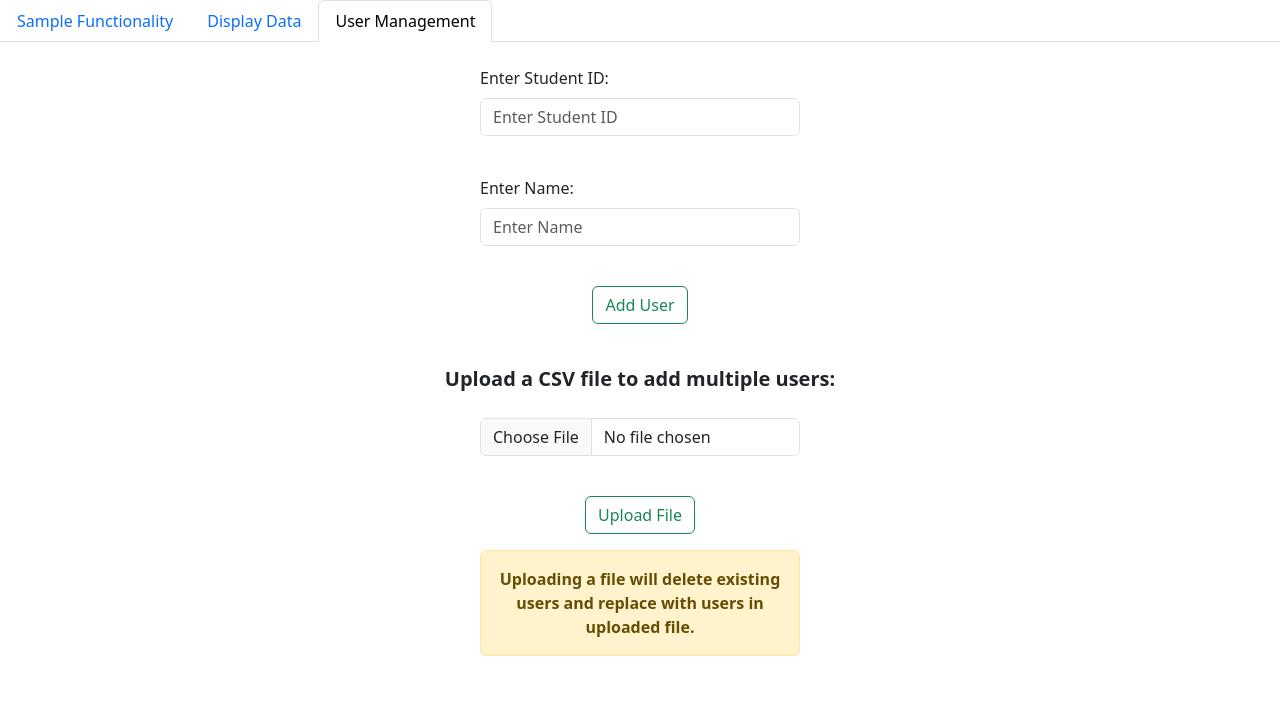
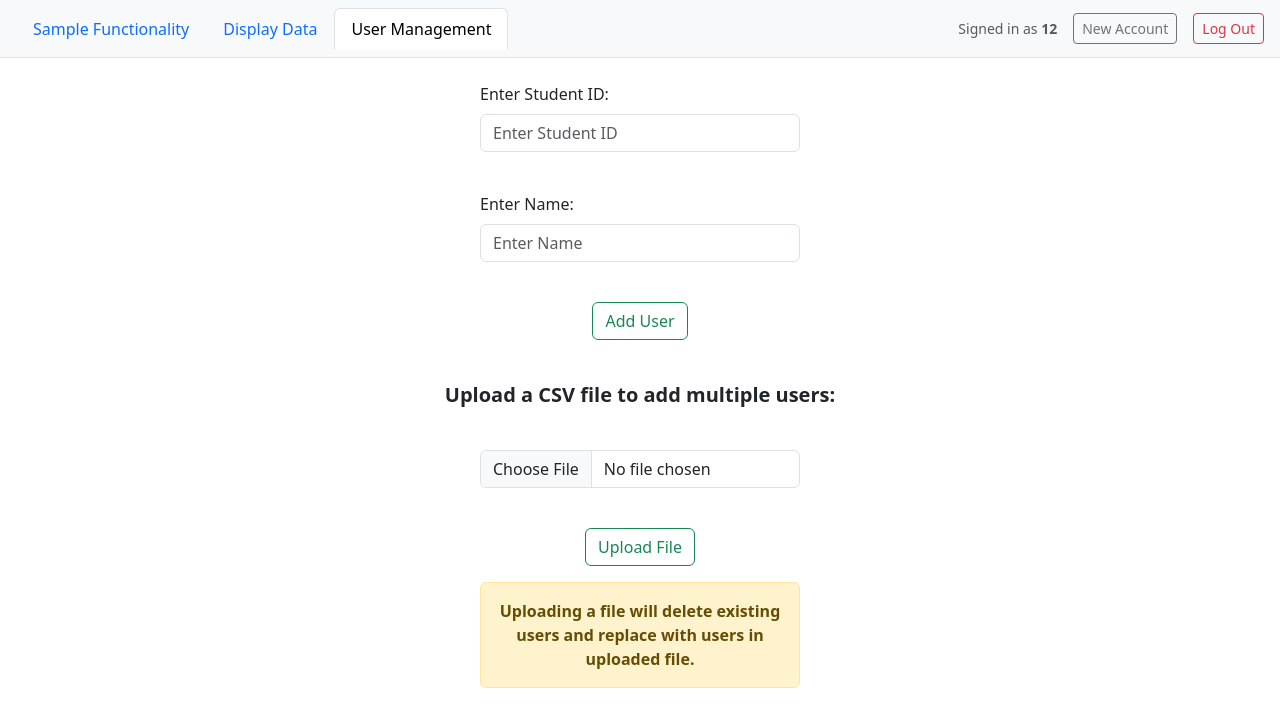
Before and after one commit to 1399999/GLHSPasses, a Flask app: page /user in a window 1280 px wide. Shown: the top 727 px of the page. Run offline with Flask 3, Linux system fonts and the light colour scheme; a user stored in the database is signed in.

Commit message:
Adds a new login system (5)

```diff
--- a/Templates/user.html
+++ b/Templates/user.html
@@ -4,19 +4,25 @@
     <meta charset="UTF-8">
     <meta name="viewport" content="width=device-width, initial-scale=1.0">
     <link href="https://cdn.jsdelivr.net/npm/bootstrap@5.3.8/dist/css/bootstrap.min.css" rel="stylesheet">
-    <title>Flask Input Form</title>
+    <title>User Management</title>
 </head>
 <body>
-        <nav>
-            <div class="nav nav-tabs" id="nav-tab" role="tablist">
-                <a class="nav-item nav-link" id="nav-home-tab" data-toggle="tab" href="/" role="tab" aria-controls="nav-home" aria-selected="false">Sample Functionality</a>
-                <a class="nav-item nav-link" id="nav-profile-tab" data-toggle="tab" href="/data" role="tab" aria-controls="nav-profile" aria-selected="false">Display Data</a>
-                <a class="nav-item nav-link active" id="nav-contact-tab" data-toggle="tab" href="/user" role="tab" aria-controls="nav-user" aria-selected="true">User Management</a>
+    <nav class="navbar navbar-expand navbar-light bg-light border-bottom px-3">
+        <div class="nav nav-tabs border-0 me-auto" id="nav-tab" role="tablist">
+            <a class="nav-item nav-link" href="/">Sample Functionality</a>
+            <a class="nav-item nav-link" href="/data">Display Data</a>
+            <a class="nav-item nav-link active" href="/user">User Management</a>
+        </div>
+        <div class="d-flex align-items-center gap-3">
+            <span class="text-muted small">
+                Signed in as <strong>{{ session.username }}</strong>
+            </span>
+            <a href="{{ url_for('register') }}" class="btn btn-sm btn-outline-secondary">New Account</a>
+            <a href="{{ url_for('logout') }}" class="btn btn-sm btn-outline-danger">Log Out</a>
         </div>
     </nav>
 
     <div class="mx-auto">
-
         <br/>
 
         <form method="POST">
@@ -24,38 +30,30 @@
                 <label for="stud_id" class="form-label">Enter Student ID:</label>
                 <input type="text" class="form-control mx-auto" name="stud_id_create_input" placeholder="Enter Student ID" id="stud_id">
             </div>
-
             <br/>
-
             <div class="mb-3 w-25 mx-auto">
-                    <label for="stud_id" class="form-label">Enter Name:</label>
+                <label for="name" class="form-label">Enter Name:</label>
                 <input type="text" class="form-control mx-auto" name="name_create_input" placeholder="Enter Name" id="name">
             </div>
-
             <br/>
-
-                <div display="display: flex; justify-content: center; align-items: center;" class="mb-3 w-25 mx-auto center">
-                    <button type="submit", value="submit", name="add_user_btn", class="btn btn-outline-success">Add User</button>
+            <div class="mb-3 w-25 mx-auto center">
+                <button type="submit" value="submit" name="add_user_btn" class="btn btn-outline-success">Add User</button>
             </div>
         </form>
 
         <div class="mb-3 w-25 mx-auto">
             {% if form_type == 'add_user' %}
                 {% if user_success == False %}
-                        <div class="alert alert-danger" role="alert">
-                            Failed to add user to database. Please try again.
-                        </div>
+                    <div class="alert alert-danger" role="alert">Failed to add user to database. Please try again.</div>
                 {% elif user_success == True %}
-                        <div class="alert alert-success" role="alert">
-                            Successfully added user to database!
-                        </div>
+                    <div class="alert alert-success" role="alert">Successfully added user to database!</div>
                 {% endif %}
             {% endif %}
         </div>
 
         <br/>
 
-            <text class="text-center" style="display: block; font-weight: bold; font-size: 1.25rem;" >Upload a CSV file to add multiple users:</text>
+        <p class="text-center fw-bold fs-5">Upload a CSV file to add multiple users:</p>
 
         <br/>
 
@@ -63,26 +61,20 @@
             <div class="mb-3 w-25 mx-auto">
                 <input type="file" class="form-control mx-auto" name="file_input" id="file_input">
             </div>
-
             <br/>
-
-                <div display="display: flex; justify-content: center; align-items: center;" class="mb-3 w-25 mx-auto center">
-                    <button type="submit", value="submit", name="upload_file_btn", class="btn btn-outline-success">Upload File</button>
+            <div class="mb-3 w-25 mx-auto center">
+                <button type="submit" value="submit" name="upload_file_btn" class="btn btn-outline-success">Upload File</button>
             </div>
 
             <div class="mb-3 w-25 mx-auto text-center">
                 {% if form_type == 'upload_file' %}
                     {% if user_success == True %}
-                            <div class="alert alert-success" role="alert">
-                                Successfully uploaded file and replaced existing users in database!
-                            </div>
+                        <div class="alert alert-success" role="alert">Successfully uploaded file and replaced existing users!</div>
                     {% elif user_success == False %}
-                            <div class="alert alert-danger" role="alert">
-                                Upload failed. Please try again.
-                            </div>
+                        <div class="alert alert-danger" role="alert">Upload failed. Please try again.</div>
                     {% endif %}
                 {% else %}
-                        <div class="alert alert-warning" role="alert" style="font-weight: bold;">
+                    <div class="alert alert-warning fw-bold" role="alert">
                         Uploading a file will delete existing users and replace with users in uploaded file.
                     </div>
                 {% endif %}
@@ -93,10 +85,5 @@
 </html>
 
 <style>
-    .center {
-        display: flex;
-        flex-direction: row;
-        align-items: center;
-        justify-content: center;
-    }
+    .center { display: flex; flex-direction: row; align-items: center; justify-content: center; }
 </style>
```
Lines whose indentation alone changed are shown as unchanged.
